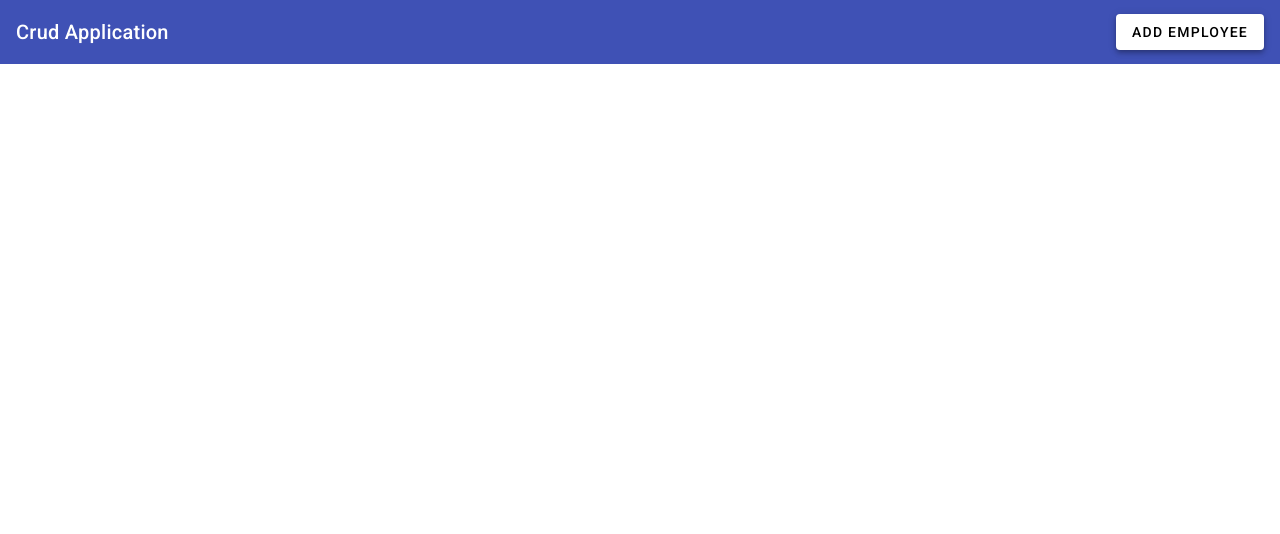
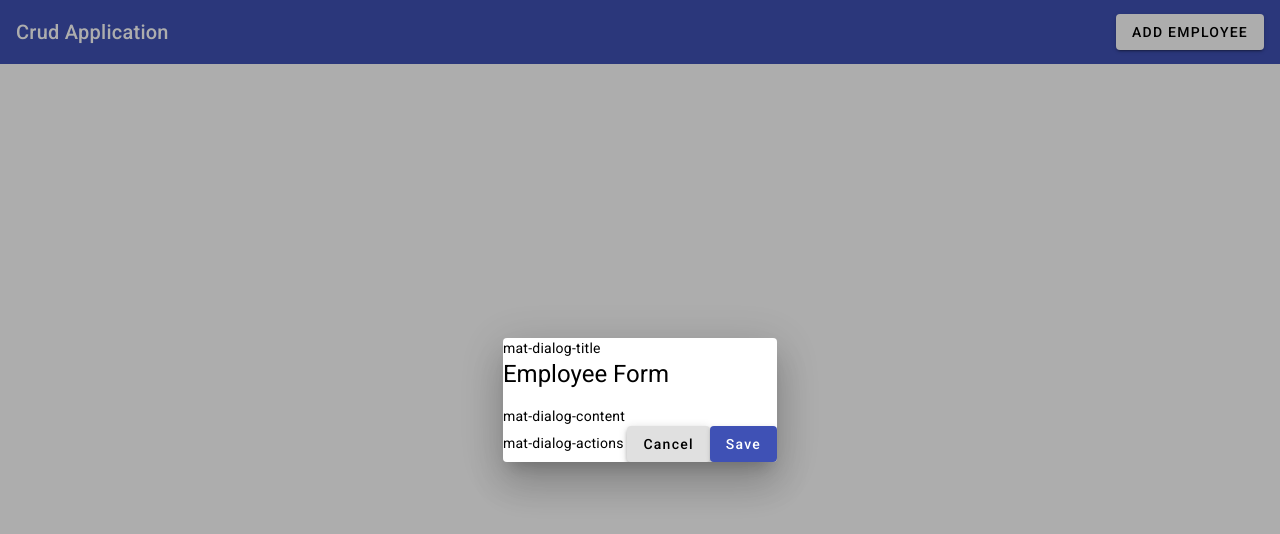
Before and after one commit to GrzegorzProgramowania/Angular15-CrudApp, an Angular app: page / in a window 1280 px wide. Both pictures are taken after a click on the button "ADD EMPLOYEE". Shown: the top 534 px of the page. Built offline with nearby package versions, Linux system fonts and the light colour scheme.

Commit message:
added modules, component, buttons

```diff
--- a/src/app/app.component.html
+++ b/src/app/app.component.html
@@ -1,5 +1,5 @@
 <mat-toolbar color="primary">
   <span>Crud Application</span>
   <span class="example-spacer"></span>
-  <button mat-raised-button>ADD EMPLOYEE</button>
+  <button mat-raised-button (click)="openAddEditEmpForm()">ADD EMPLOYEE</button>
 </mat-toolbar>
--- a/src/app/app.component.ts
+++ b/src/app/app.component.ts
@@ -1,10 +1,18 @@
 import { Component } from '@angular/core';
+import { MatDialog } from '@angular/material/dialog';
+import { EmpAddEditComponent } from './emp-add-edit/emp-add-edit.component';
 
 @Component({
   selector: 'app-root',
   templateUrl: './app.component.html',
-  styleUrls: ['./app.component.scss']
+  styleUrls: ['./app.component.scss'],
 })
 export class AppComponent {
   title = 'credApp';
+
+  constructor(private _dialog: MatDialog) {}
+
+  openAddEditEmpForm() {
+    this._dialog.open(EmpAddEditComponent);
+  }
 }
--- a/src/app/app.module.ts
+++ b/src/app/app.module.ts
@@ -7,9 +7,11 @@
 import { MatToolbarModule } from '@angular/material/toolbar';
 import { MatIconModule } from '@angular/material/icon';
 import { MatButtonModule } from '@angular/material/button';
+import { EmpAddEditComponent } from './emp-add-edit/emp-add-edit.component';
+import { MatDialogModule } from '@angular/material/dialog';
 
 @NgModule({
-  declarations: [AppComponent],
+  declarations: [AppComponent, EmpAddEditComponent],
   imports: [
     BrowserModule,
     AppRoutingModule,
@@ -17,6 +19,7 @@
     MatToolbarModule,
     MatIconModule,
     MatButtonModule,
+    MatDialogModule,
   ],
   providers: [],
   bootstrap: [AppComponent],
--- /dev/null
+++ b/src/app/emp-add-edit/emp-add-edit.component.html
@@ -0,0 +1,10 @@
+<div>
+  mat-dialog-title
+  <h1>Employee Form</h1>
+</div>
+<div>mat-dialog-content</div>
+<div>
+  mat-dialog-actions
+  <button mat-raised-button>Cancel</button>
+  <button mat-raised-button color="primary">Save</button>
+</div>
```
Also changed, not shown: src/app/emp-add-edit/emp-add-edit.component.ts (added, +10 -0 lines), src/app/emp-add-edit/emp-add-edit.component.scss (added), 1 other file (tests, documents, lock files or other folders).
